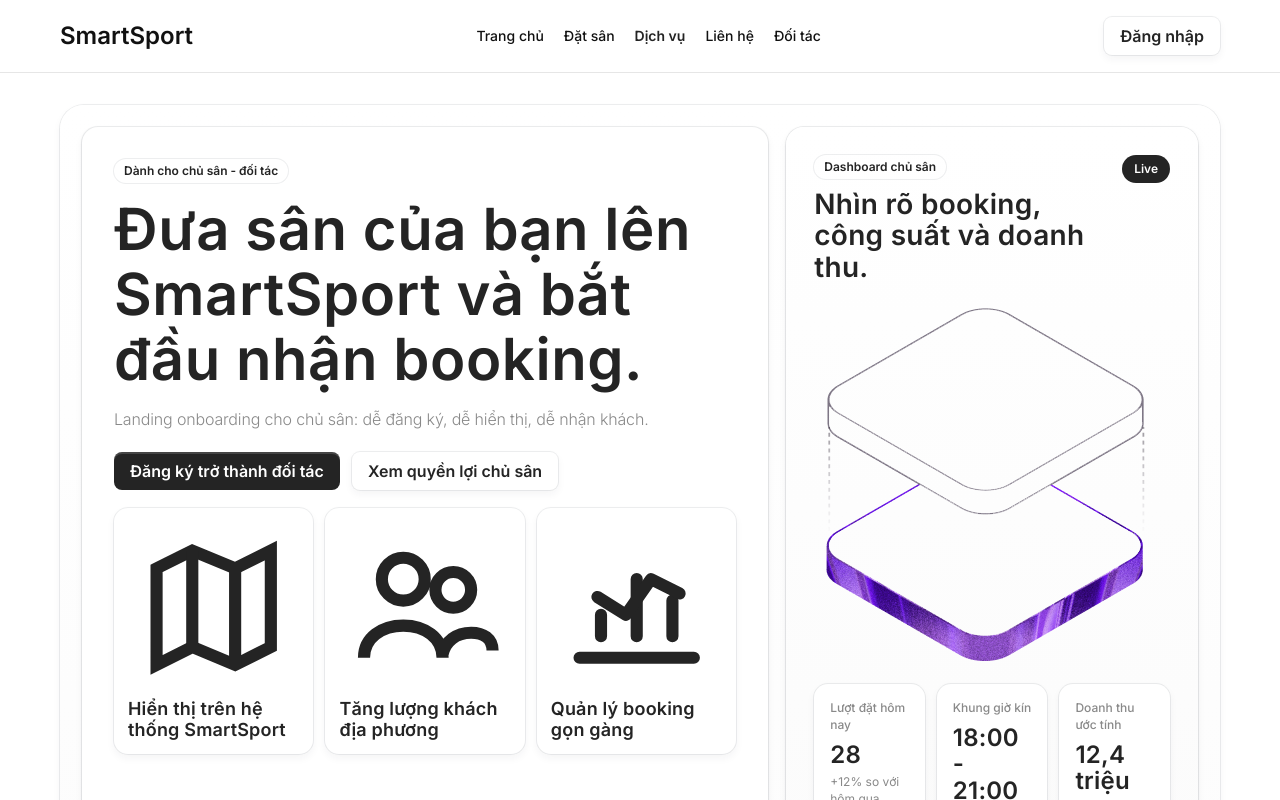
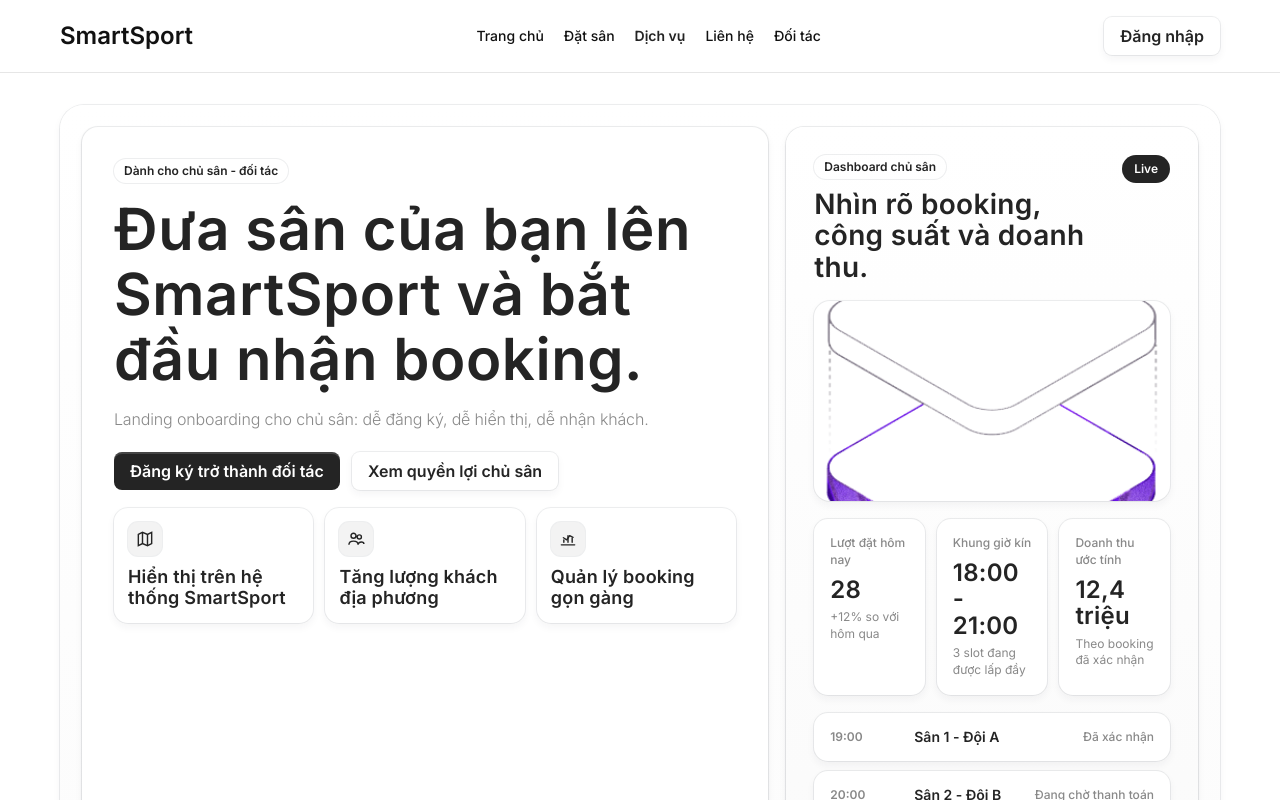
Before and after one commit to nglowji/graduation-project-NguyenTanLoi-ASP.NET, a React (Vite) app in the folder client/: page /dich-vu in a window 1280 px wide. Shown: the top 800 px of the page. Built offline with nearby package versions, Linux system fonts and the light colour scheme; a web font is replaced by a local one.

Commit message:
Continue creating the user interface.

```diff
--- a/client/src/styles/global.css
+++ b/client/src/styles/global.css
@@ -323,6 +323,8 @@
   border-radius: 14px;
   background: #ffffff;
   box-shadow: var(--ring-shadow), var(--soft-shadow);
+  display: grid;
+  gap: 10px;
 }
 
 .partner-quick-benefits h3 {
@@ -339,6 +341,23 @@
   color: var(--text-secondary);
   font-size: 14px;
   line-height: 1.55;
+}
+
+.benefit-icon {
+  width: 34px;
+  height: 34px;
+  border-radius: 10px;
+  display: inline-flex;
+  align-items: center;
+  justify-content: center;
+  background: #f3f3f3;
+  box-shadow: var(--ring-shadow);
+  color: var(--text-primary);
+}
+
+.benefit-icon svg {
+  width: 20px;
+  height: 20px;
 }
 
 .partner-highlight-card {
@@ -446,6 +465,20 @@
   font-weight: 600;
 }
 
+.partner-dashboard-visual {
+  border-radius: 16px;
+  overflow: hidden;
+  background: #ffffff;
+  box-shadow: var(--ring-shadow), var(--soft-shadow);
+}
+
+.partner-dashboard-visual img {
+  width: 100%;
+  display: block;
+  aspect-ratio: 16 / 9;
+  object-fit: cover;
+}
+
 .partner-dashboard-grid {
   display: grid;
   grid-template-columns: repeat(3, minmax(0, 1fr));
@@ -521,6 +554,11 @@
   font-size: 12px;
   line-height: 1.4;
   font-weight: 500;
+}
+
+.partner-benefit-card {
+  display: grid;
+  gap: 10px;
 }
 
 .partner-benefit-card {
```
